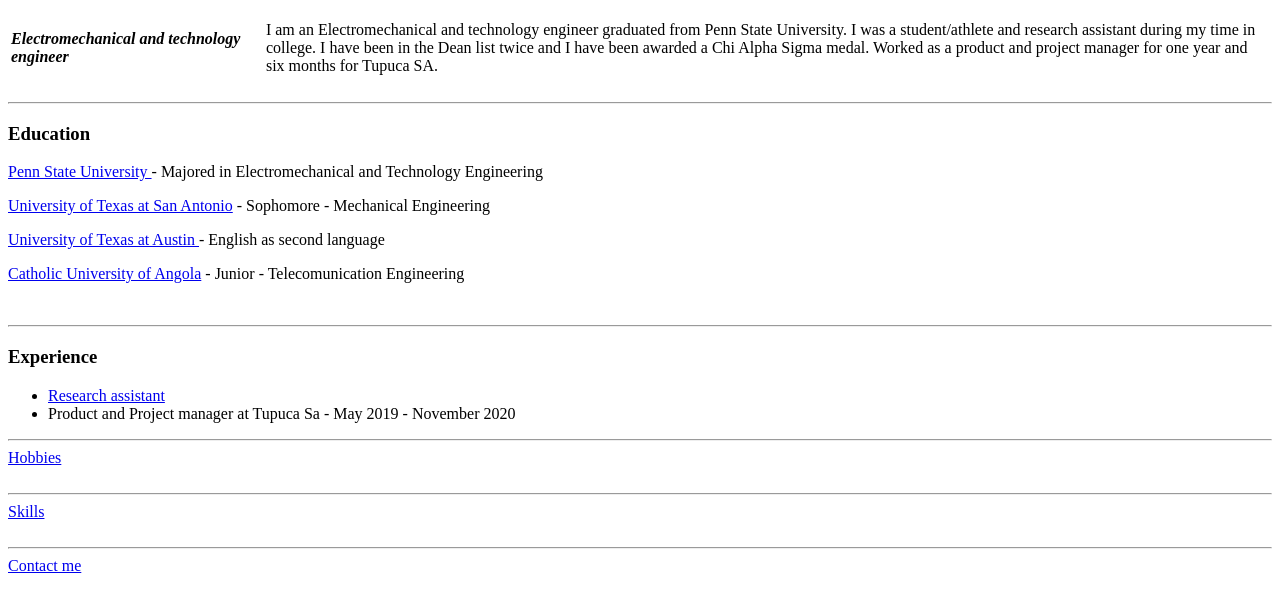
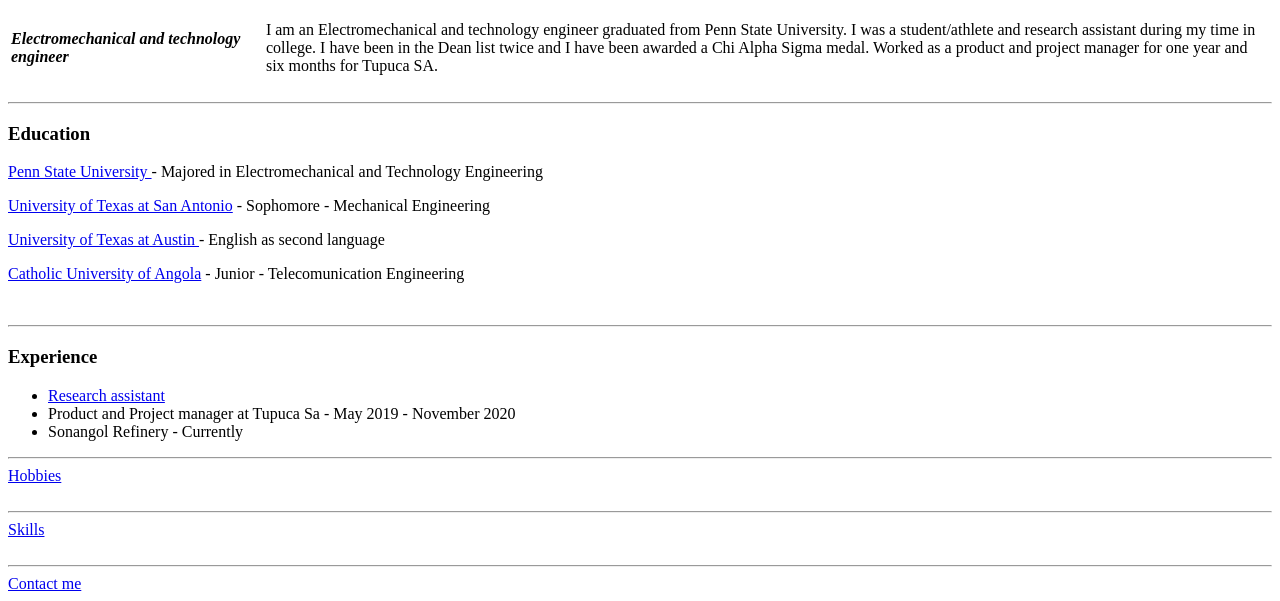
Before and after one commit to numba10/CV, a plain HTML site: page index.html in a window 1280 px wide. Shown: the part 214-815 px from the top of the page. Drawn offline with Linux system fonts and the light colour scheme.

Commit message:
Update index.html

```diff
--- a/index.html
+++ b/index.html
@@ -34,6 +34,7 @@
   <ul>
     <li><a href="https://asmedigitalcollection.asme.org/MSEC/proceedings-abstract/MSEC2020/84256/V001T05A011/1095691"> Research assistant</a>
     <li>Product and Project manager at Tupuca Sa - May 2019 - November 2020</li>
+    <li>Sonangol Refinery - Currently</li>
   </ul><hr size="2">
   <a href="hobbies.html">Hobbies</a><br><br><hr size="2">
   <a href="Skills.html">Skills</a><br><br><hr size="2">
```
